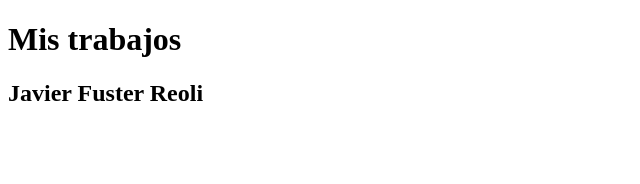
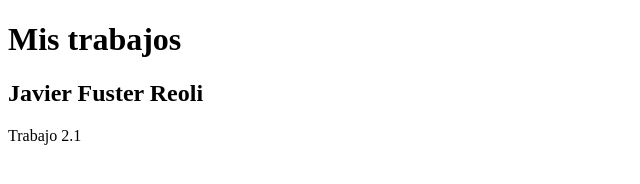
Before and after one commit to jfusterr/aplicacionesWEB, a plain HTML site: page index.html in a window 1280 px wide. Shown: the full height of the page, 0-640 px from the left. Drawn offline with Linux system fonts and the light colour scheme.

Commit message:
trabajo1

```diff
--- a/index.html
+++ b/index.html
@@ -10,7 +10,7 @@
 
 <h1>Mis trabajos</h1>
     <h2>Javier Fuster Reoli</h2>
-    <p><a href="2.1-Web-sencilla.html"></a></p>
+    <p>Trabajo 2.1<a href="2.1-Web-sencilla.html"></a></p>
 
 
 
```
